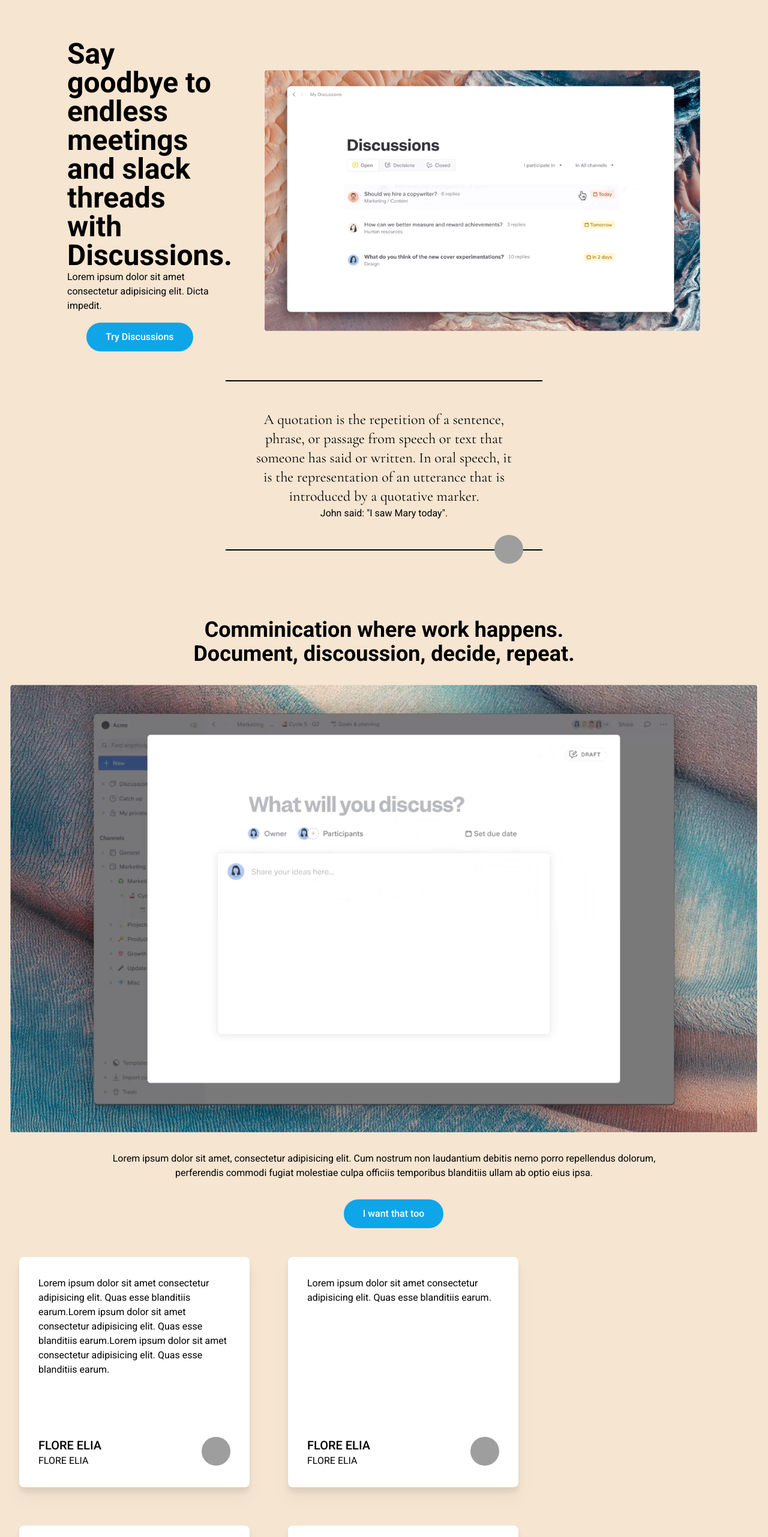
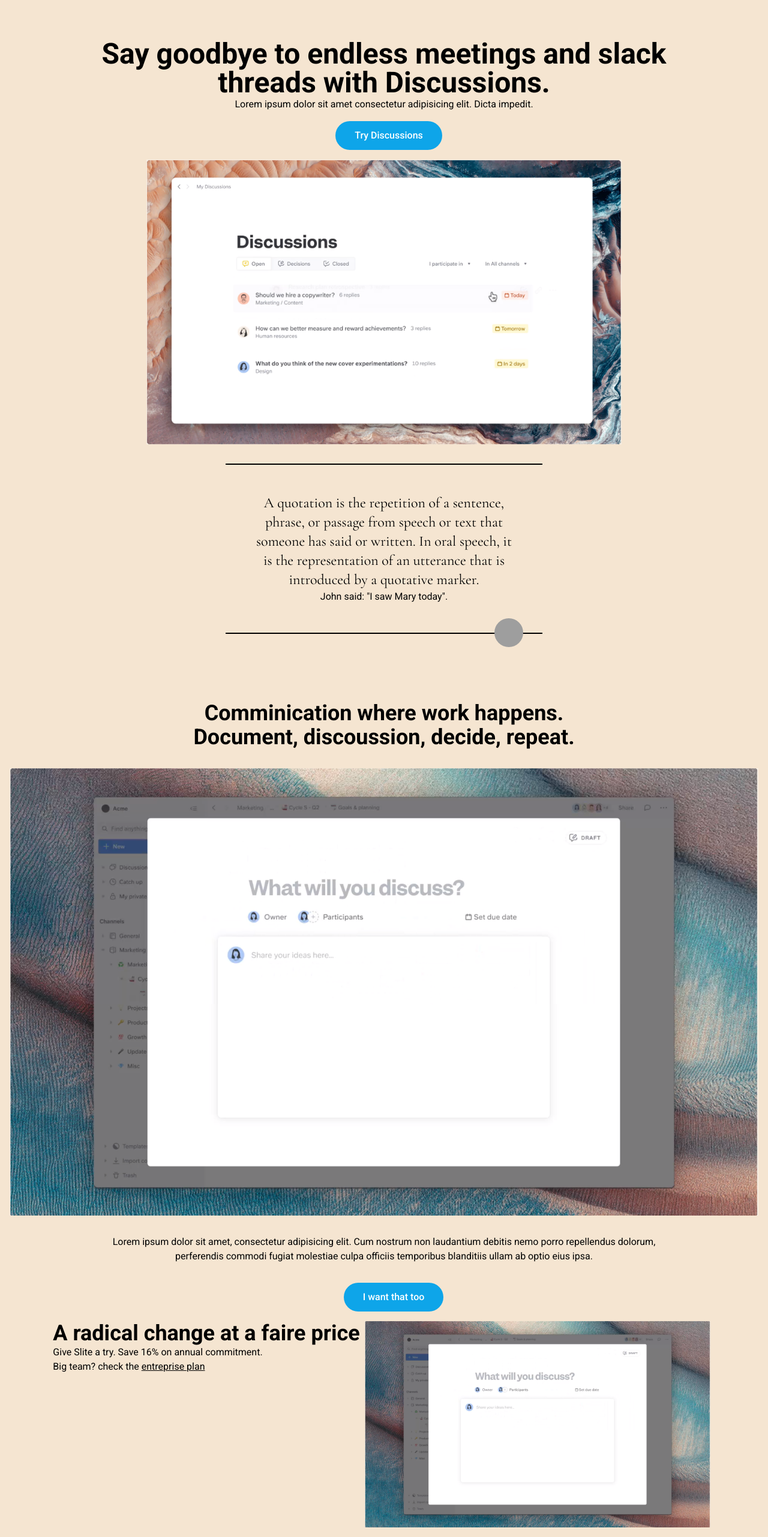
Before and after one commit to Faizarabhi/MyTest, a Vue app: page / in a window 1280 px wide. Shown: the part 1716-4279 px from the top of the page at 60% size. Built offline with nearby package versions, Linux system fonts and the light colour scheme; grey boxes are pictures that could not be loaded; a web font is replaced by a local one.

Commit message:
update name template

```diff
--- a/src/components/Home/discussion-view.vue
+++ b/src/components/Home/discussion-section.vue
@@ -1,20 +1,18 @@
 <template>
-    <div class="m-4 md:m-28 md:gap-y-0 text-center flex flex-col  items-center gap-8 ">
-        <div class="h-full flex flex-col md:flex-row   items-center md:gap-x-8 md:gap-y-0">
-            <div class="md:w-1/4 text-center md:text-left mb-8 md:mb-0  md:flex-col">
-                <div class="font-bold text-3xl md:text-5xl ">
+    <div class="m-4 md:m-28 md:gap-y-0 text-center flex flex-col justify-center items-center gap-8 ">
+        <div class="font-bold text-3xl md:text-5xl  ">
             Say goodbye to endless meetings and slack threads with Discussions.
         </div>
         <div class="text-m">Lorem ipsum dolor sit amet consectetur adipisicing elit. Dicta impedit.
-                <buttonBlue color="bg-sky-500 text-white border-0 px-8 m-4" text="Try Discussions" /></div>
         </div>
+        <buttonBlue color="bg-sky-500 text-white border-0 px-8 m-4" text="Try Discussions" />
         <div>
 
         </div>
         <div class="md:w-3/4">
             <img src="../../assets/image/discoussion.png" class="w-full" />
         </div>
-        </div>
+        <!-- </div> -->
         <div class="border-y-2 border-black p-12 mt-8 lg:w-2/4 relative">
             <p class=" qote lg:text-2xl text-xl">
                 A quotation is the repetition of a sentence, phrase, or passage from speech or text that someone has said or
--- /dev/null
+++ b/src/components/Home/price-section.vue
@@ -0,0 +1,12 @@
+<template>
+    <div class="flex justify-center mx-16">
+        <div>
+            <div class="font-bold  text-4xl">A radical change at a faire price</div>
+            <div>Give Slite a try. Save 16% on annual commitment.</div>
+            <div>Big team? check the <span class="underline">entreprise plan</span></div>
+        </div>
+        <div class="w-1/2 mx-2 bg-green-300">
+            <img src="../../assets/image/screen.png"/>
+        </div>
+    </div>
+</template>
--- a/src/pages/HelloWorld.vue
+++ b/src/pages/HelloWorld.vue
@@ -4,18 +4,20 @@
  <productView/>
  <discussionView/>
  <communicationView/>
+ <priceView/>
  <teamSay/>
  <templateView/>
  </div>
 </template>
 
 <script>
-import mainPage from '../components/Home/main-page.vue';
-import productView from '../components/Home/product-view.vue';
-import discussionView from '../components/Home/discussion-view.vue';
-import teamSay from '../components/Home/team-say.vue';
-import communicationView from '../components/Home/communication-view.vue';
-import  templateView from '../components/Home/template-view.vue';
+import mainPage from '../components/Home/main-section.vue';
+import productView from '../components/Home/product-section.vue';
+import discussionView from '../components/Home/discussion-section.vue';
+import teamSay from '../components/Home/team-section.vue';
+import communicationView from '../components/Home/communication-section.vue';
+import  templateView from '../components/Home/template-section.vue';
+import  priceView from '../components/Home/price-section.vue';
 export default {
   components: {
     mainPage,
@@ -23,7 +25,8 @@ export default {
     discussionView,
     teamSay,
     communicationView,
-    templateView
+    templateView,
+    priceView
   }
 }
 </script>
```
Also changed, not shown: src/components/Home/communication-section.vue (renamed from src/components/Home/communication-view.vue), src/components/Home/main-section.vue (renamed from src/components/Home/main-page.vue), src/components/Home/product-section.vue (renamed from src/components/Home/product-view.vue), src/components/Home/team-section.vue (renamed from src/components/Home/team-say.vue), src/components/Home/template-section.vue (renamed from src/components/Home/template-view.vue). Lines whose indentation alone changed are shown as unchanged.
